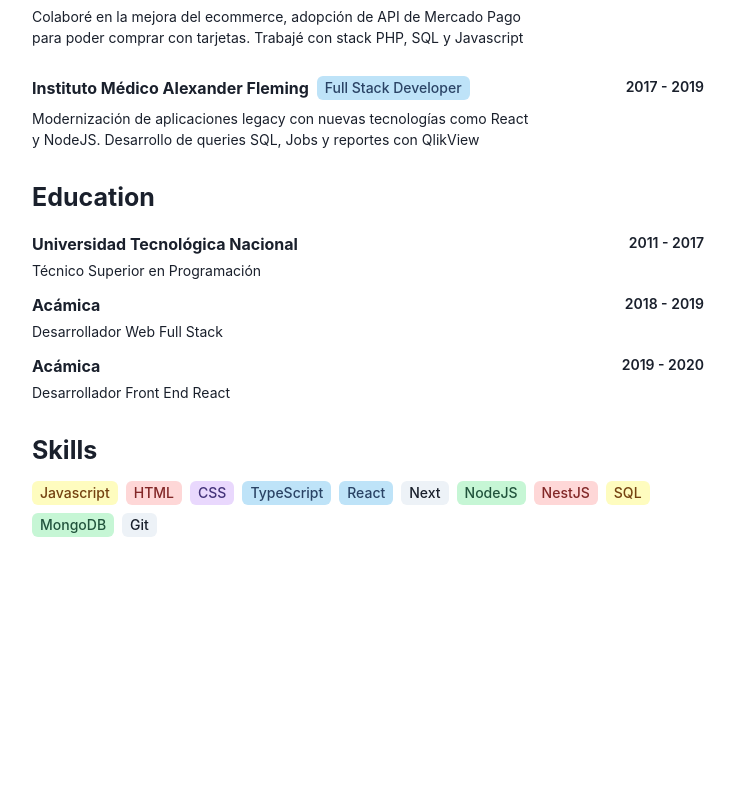
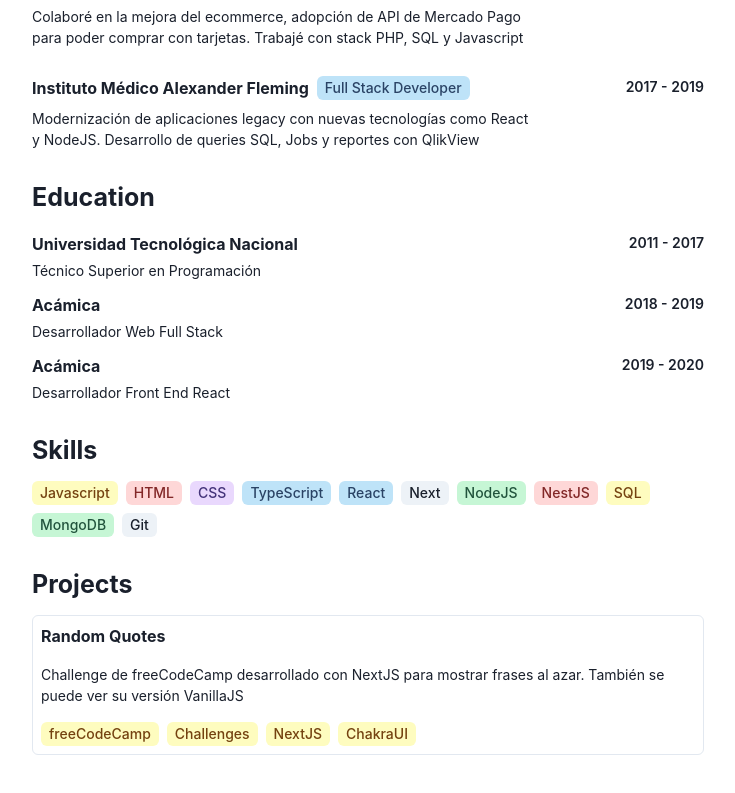
Before and after one commit to juansecalvinio/portfolio, a Next.js app: page / in a window 1280 px wide. Shown: the part 649-1442 px from the top of the page, without its empty margins (272-1007 px from the left). Before the commit the page ends 1250 px from the top, so only its background shows below. Built offline with nearby package versions, Linux system fonts and the light colour scheme.

Commit message:
Adding Projects section

```diff
--- a/src/pages/index.tsx
+++ b/src/pages/index.tsx
@@ -30,6 +30,7 @@ const MainPage: NextPage = () => {
         <WorkExperience />
         <Education />
         <Skills />
+        <Projects />
       </Box>
     </Container>
   );
--- a/src/sections/Header/index.tsx
+++ b/src/sections/Header/index.tsx
@@ -2,7 +2,6 @@ import React from "react";
 import { Box, Heading, Icon, Link, Text } from "@chakra-ui/react";
 import { BiWorld } from "react-icons/bi";
 import { Avatar } from "components/Avatar";
-import { ActionLinks } from "components/ActionLinks";
 
 export const Header = () => {
   return (
--- a/src/sections/Projects/index.tsx
+++ b/src/sections/Projects/index.tsx
@@ -1,5 +1,23 @@
 import React from "react";
-import { Box, Heading } from "@chakra-ui/react";
+import { Box, Heading, Link, Tag, Text } from "@chakra-ui/react";
+import { Card, CardHeader, CardBody, CardFooter } from "@chakra-ui/react";
+
+interface Project {
+  title: string;
+  description: string;
+  href: string;
+  tags: string[];
+}
+
+const projects: Project[] = [
+  {
+    title: "Random Quotes",
+    description:
+      "Challenge de freeCodeCamp desarrollado con NextJS para mostrar frases al azar. También se puede ver su versión VanillaJS",
+    href: "https://random-quotes-next.vercel.app/",
+    tags: ["freeCodeCamp", "Challenges", "NextJS", "ChakraUI"],
+  },
+];
 
 export const Projects = () => {
   return (
@@ -7,7 +25,45 @@ export const Projects = () => {
       <Heading fontSize={{ base: "20px", md: "25px", lg: "25px" }}>
         Projects
       </Heading>
-      <Box></Box>
+      <Box
+        display={"flex"}
+        alignItems={"center"}
+        justifyContent={"flex-start"}
+        flexDirection={"row"}
+        flexWrap={"wrap"}
+        gap={"1rem"}
+        mt={"1rem"}
+      >
+        {projects.map((project) => (
+          <Card variant={"outline"} padding={0}>
+            <CardHeader p={"0.5rem"}>
+              <Link
+                href={project.href}
+                fontSize={"16px"}
+                fontWeight={"bold"}
+                target="_blank"
+              >
+                {project.title}
+              </Link>
+            </CardHeader>
+            <CardBody p={"0.5rem"}>
+              <Text fontSize={"14px"}>{project.description}</Text>
+            </CardBody>
+            <CardFooter
+              display={"flex"}
+              alignItems={"center"}
+              justifyContent={"flex-start"}
+              flexWrap={"wrap"}
+              gap={"0.5rem"}
+              p={"0.5rem"}
+            >
+              {project.tags.map((tag) => (
+                <Tag colorScheme="yellow">{tag}</Tag>
+              ))}
+            </CardFooter>
+          </Card>
+        ))}
+      </Box>
     </Box>
   );
 };
```
Also changed, not shown: package.json (+5 -4 lines), 1 other file (tests, documents, lock files or other folders).
